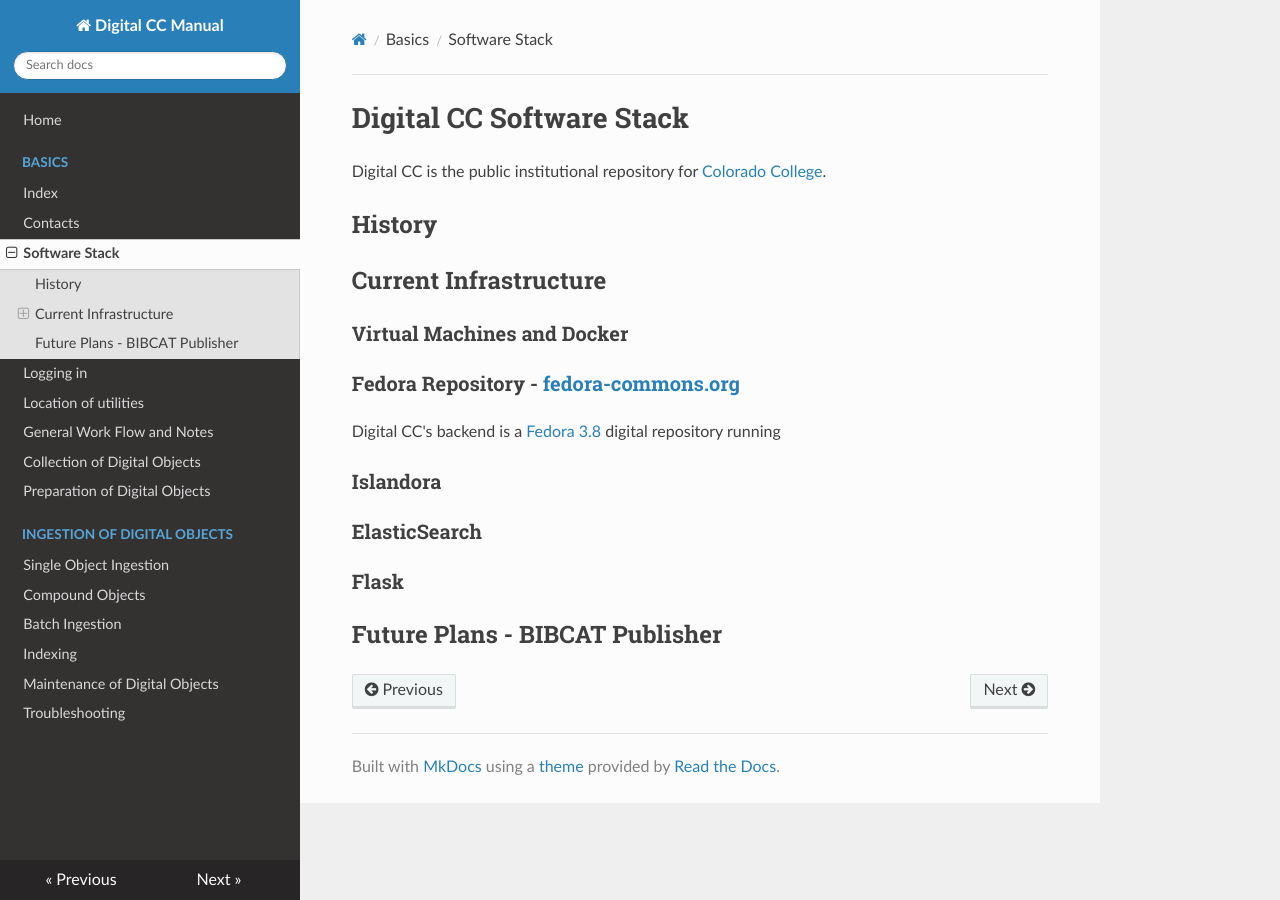
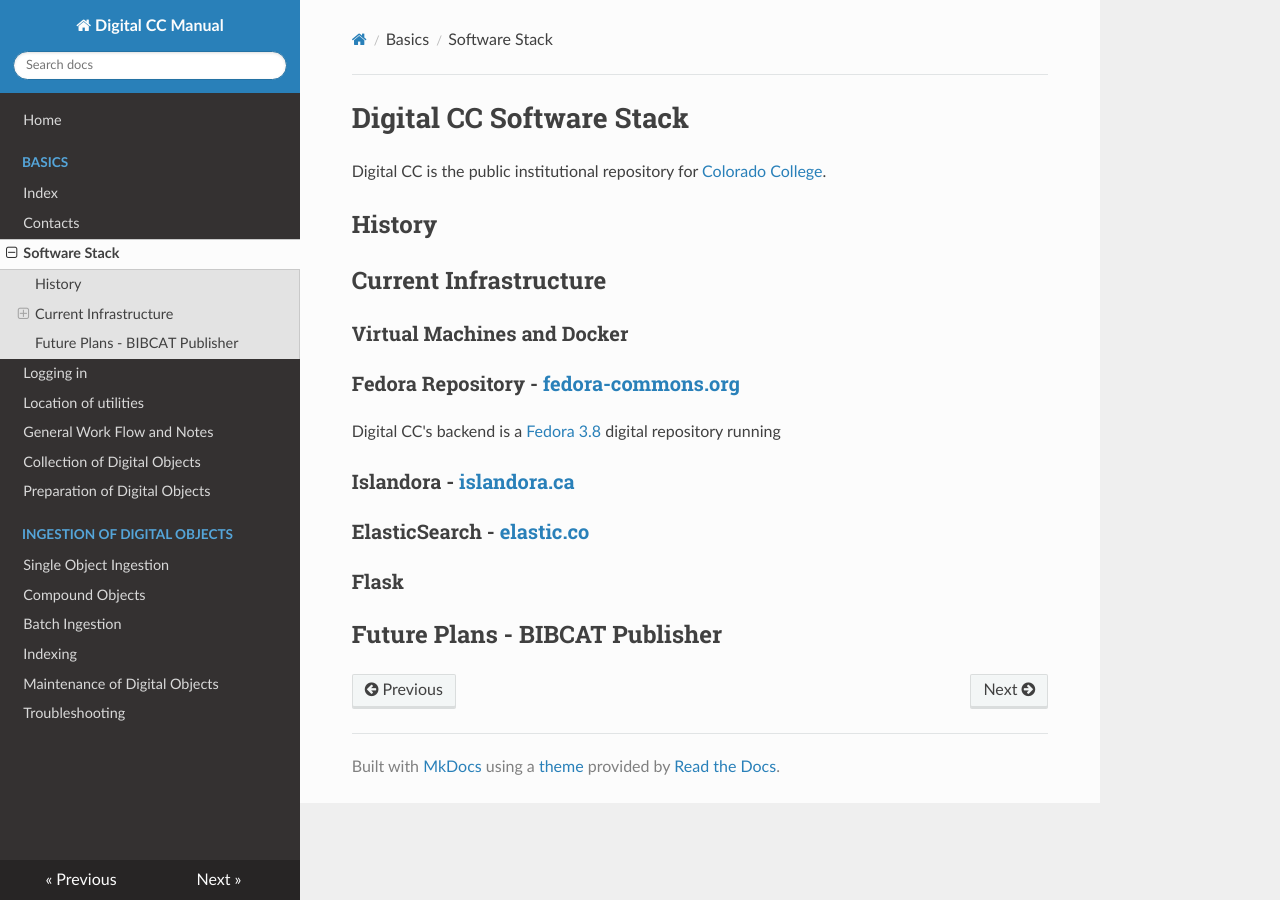
Before and after one commit to Tutt-Library/digital-cc-manual, an MkDocs documentation site: the page built from docs/basics/software-stack.md, in a window 1280 px wide. Built offline with MkDocs 1.6.1, drawn with Linux system fonts in a browser that asks for light colours; nearby versions of some CDN libraries; old or Windows-style settings are respelled for this version of MkDocs.

Commit message:
added content to basic

```diff
--- a/docs/basics/software-stack.md
+++ b/docs/basics/software-stack.md
@@ -14,13 +14,15 @@
 ### Fedora Repository - [fedora-commons.org][FEDORA]
 Digital CC's backend is a [Fedora 3.8][FEDORA38] digital repository running
 
-### Islandora
+### Islandora - [islandora.ca][ISLAND]
 
-### ElasticSearch
+### ElasticSearch - [elastic.co][ES]
 
 ### Flask
 
 ## Future Plans - BIBCAT Publisher
 
+[ES]: https://www.elastic.co/
 [FEDORA]: http://fedora-commons.org/
 [FEDORA38]: https://wiki.duraspace.org/display/FEDORA38/Fedora+3.8+Documentation
+[ISLAND]: https://islandora.ca/
```
